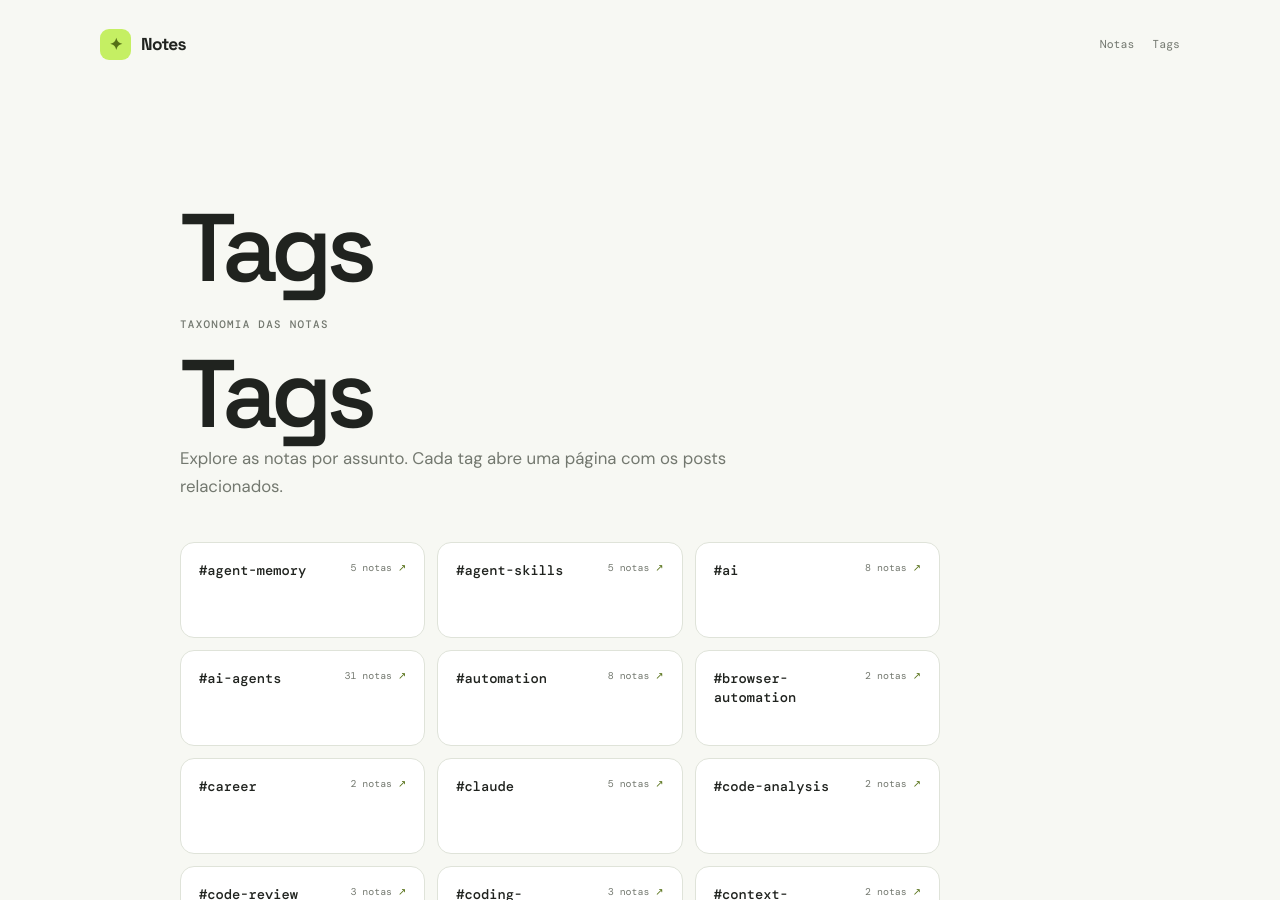
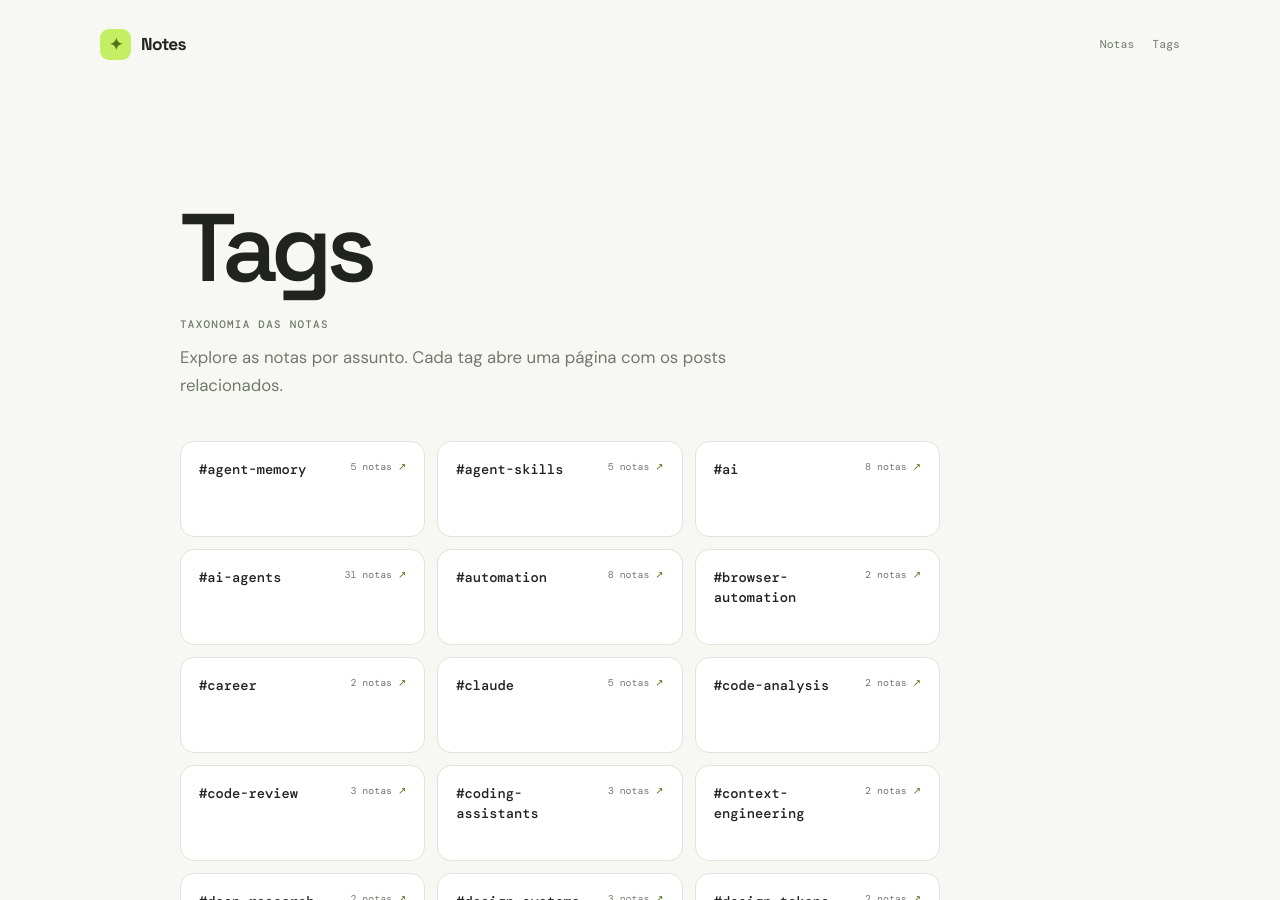
Before and after one commit to ronanrodrigo/notes, a Jekyll site: the page built from list-tags.md, in a window 1280 px wide and 900 px high. Built offline with Jekyll 4.4.1, drawn with Linux system fonts in a browser that asks for light colours.

Commit message:
fix: remove duplicate tags heading

```diff
--- a/list-tags.md
+++ b/list-tags.md
@@ -13,10 +13,9 @@ permalink: /list-tags/
 
 {% assign all_tags = all_tags | uniq | sort %}
 
-<section class="tag-index" aria-labelledby="tag-index-title">
+<section class="tag-index" aria-label="Índice de tags">
   <div class="section-heading">
     <p class="eyebrow">taxonomia das notas</p>
-    <h1 id="tag-index-title">Tags</h1>
     <p class="section-intro">Explore as notas por assunto. Cada tag abre uma página com os posts relacionados.</p>
   </div>
 
```
